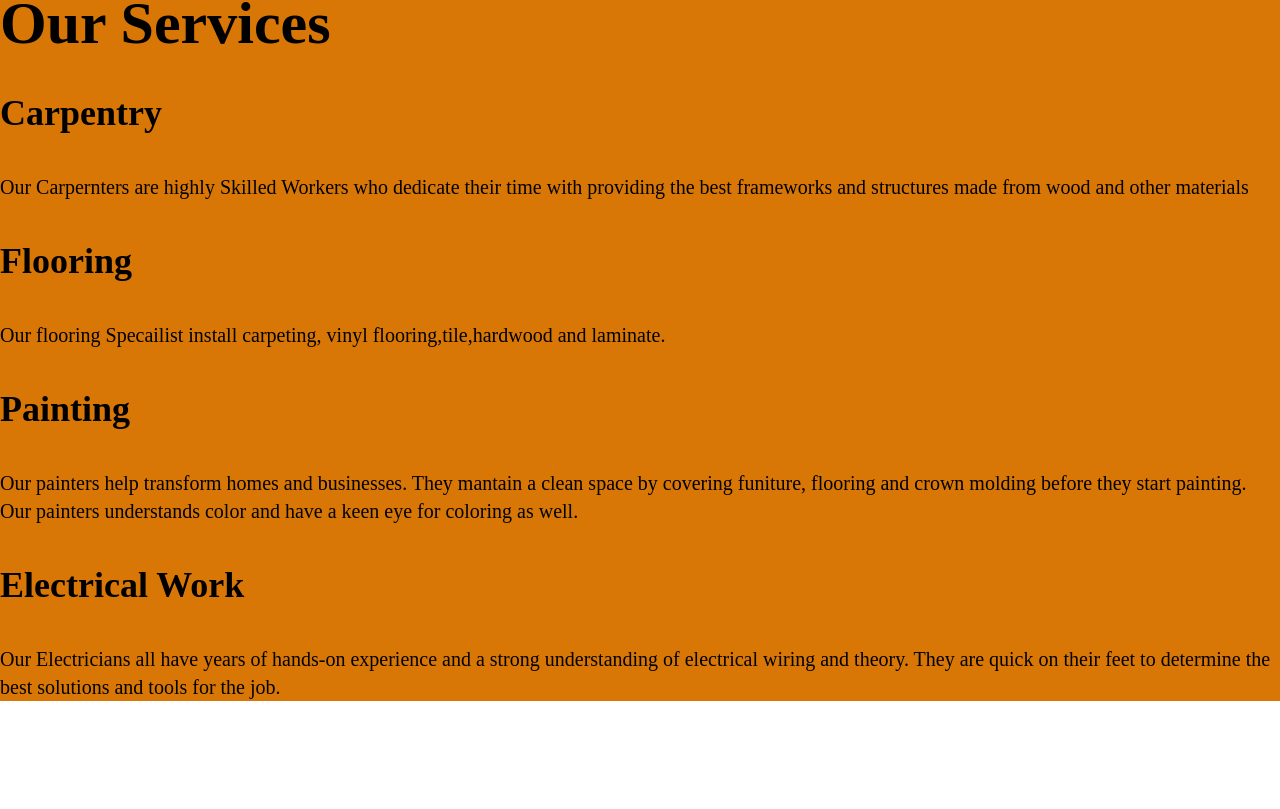
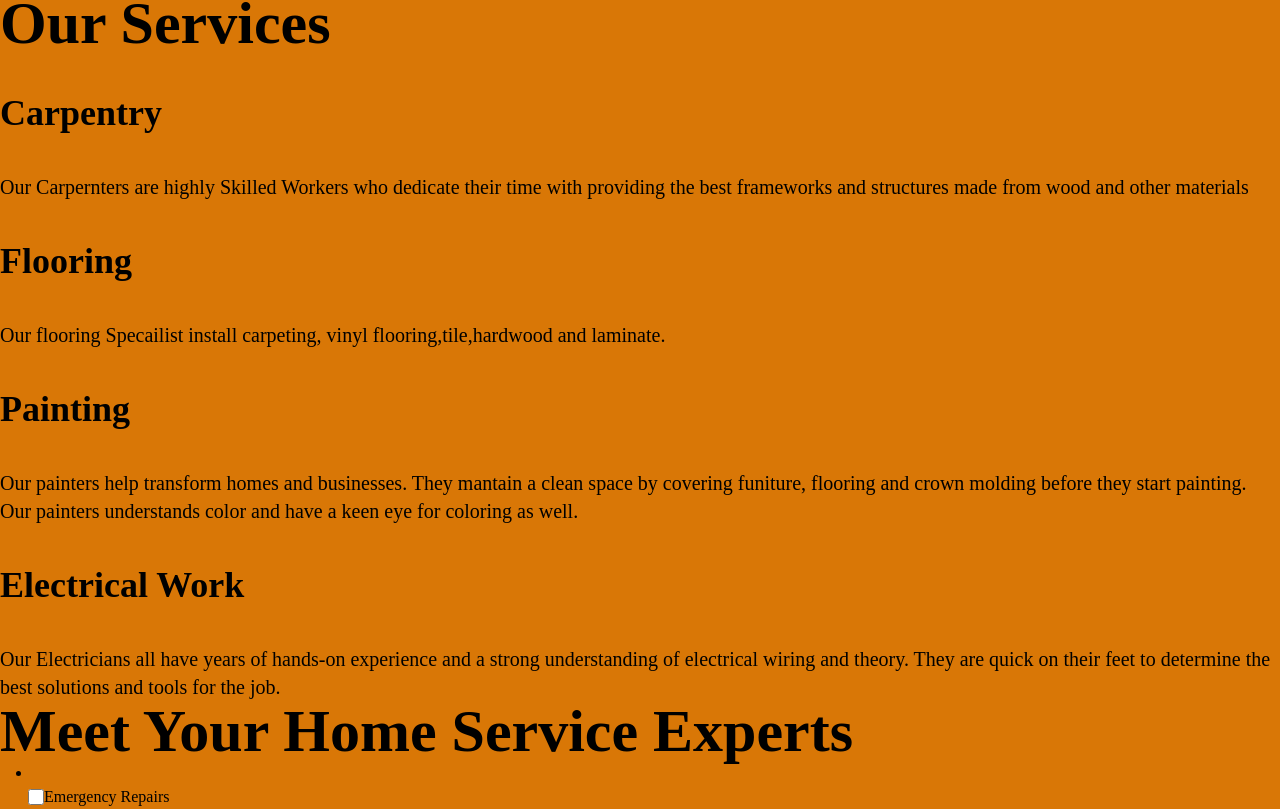
Before and after one commit to MichaelRG023/Home-Repair, a React (Create React App) app: page /contact in a window 1280 px wide. Shown: the part 2011-2820 px from the top of the page. Before the commit the page ends 2712 px from the top, so only its background shows below. Built offline with nearby package versions, Linux system fonts and the light colour scheme; data requests are answered from the project's data file.

Commit message:
textarea is implemented

```diff
--- a/src/App.js
+++ b/src/App.js
@@ -4,6 +4,7 @@ import Contact from "./Contact";
 import HomeRepair from "./HomeRepair";
 import Services from "./Services";
 import NavBar from "./NavBar";
+import ProfessionalServices from "./ProfessionalServices";
 
 
 function App(){
@@ -25,6 +26,7 @@ function App(){
       </Router>
       <HomeRepair/>
       <Services/>
+      <ProfessionalServices/>
 
     </>
 
--- /dev/null
+++ b/src/ProfessionalServices.js
@@ -0,0 +1,26 @@
+function ProfessionalServices(){
+
+
+
+
+
+
+
+
+    return(
+        <div className="bg-amber-600">
+           <h3 className="font-bold text-6xl">Meet Your Home Service Experts</h3>
+           <ul></ul>
+           <li>
+           <div className="flex items-center ps-3">
+            <input id="vue-checkbox" type="checkbox" value="" className="w-4 h-4 text-blue-600 bg-gray-100"></input>
+            <label for="vue-checkbox">Emergency Repairs</label>
+           </div>
+           </li>
+
+        </div>
+    )
+}
+
+
+export default ProfessionalServices;
```
